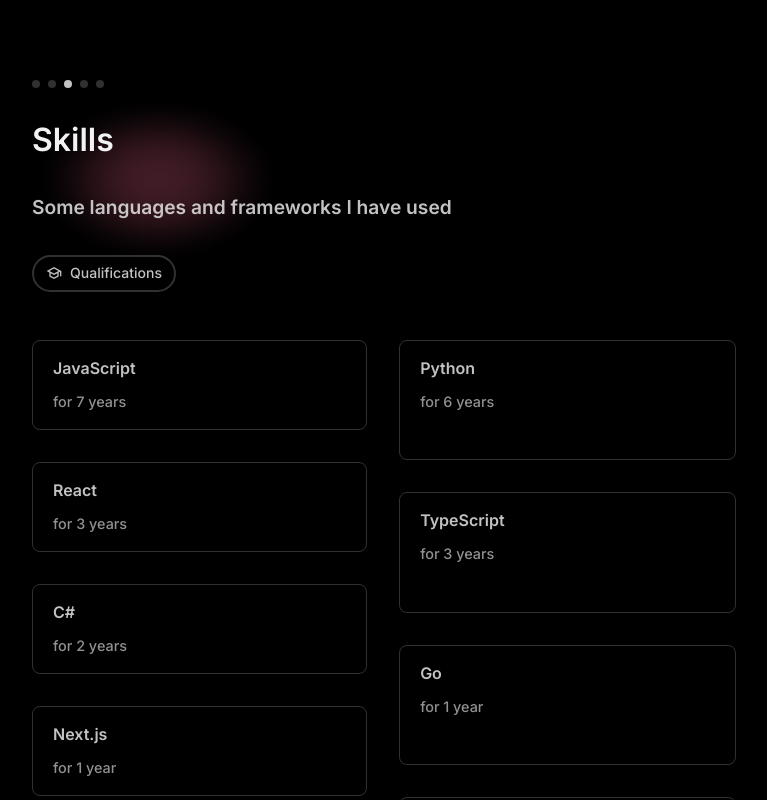
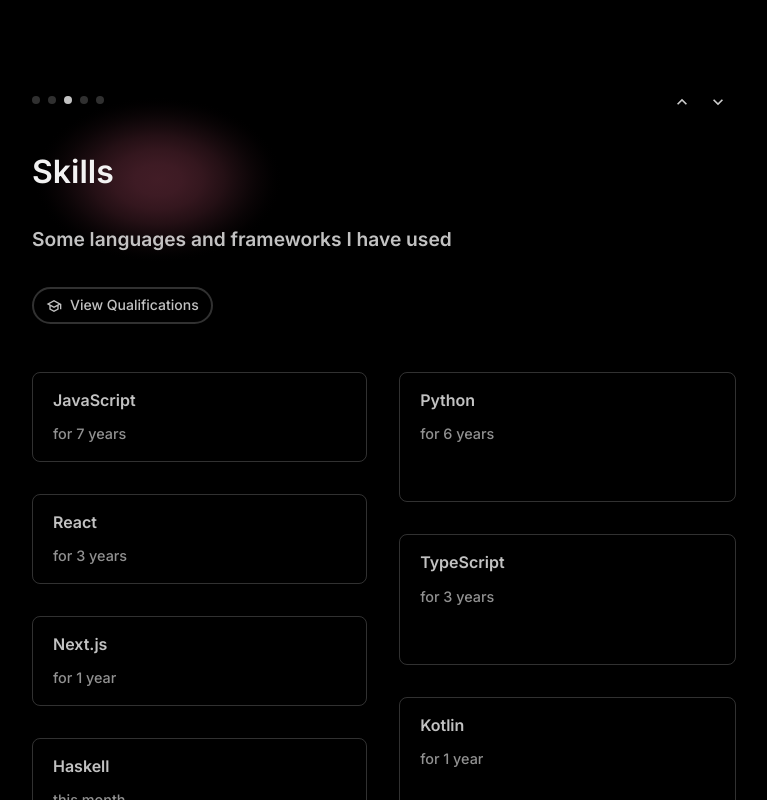
Before and after one commit to sd0e/portfolio, a Next.js app: page /skills in a window 1280 px wide. Shown: the whole page, without its empty margins (256-1023 px from the left). Built offline with nearby package versions, Linux system fonts and the light colour scheme.

Commit message:
Improve accessibility

```diff
--- a/components/layout.tsx
+++ b/components/layout.tsx
@@ -5,8 +5,10 @@
 import { motion } from 'framer-motion';
 import React, { useEffect } from 'react';
 import { useRouter } from 'next/router';
-import { createTheme, ThemeProvider, Stack } from '@mui/material';
+import { createTheme, ThemeProvider, Stack, IconButton, Tooltip } from '@mui/material';
+import { KeyboardArrowUp, KeyboardArrowDown } from '@mui/icons-material';
 import ProgressDots from './progressDots';
+import Link from 'next/link';
 
 export const siteName = 'Seb Doe - Portfolio';
 export const siteDescription = 'Software Engineer in the UK';
@@ -150,7 +152,23 @@
                                 >
                                     <Stack direction="column" spacing={4}>
                                         { mainPage ? <ThemeProvider theme={theme}>
-                                            <ProgressDots num={5} selected={pageIdx || 0} />
+                                            <Stack direction="row" spacing={2} alignItems="center" justifyContent="space-between">
+                                                <ProgressDots num={5} selected={pageIdx || 0} />
+                                                <Tooltip title="Tip: scroll or use arrow keys to navigate">
+                                                    <Stack direction="row" alignItems="center">
+                                                        { prev !== undefined ? <Link href={prev} aria-label="Navigate to previous page">
+                                                            <IconButton>
+                                                                <KeyboardArrowUp sx={{ color: "rgba(255, 255, 255, 0.8)"}} fontSize="small" />
+                                                            </IconButton>
+                                                        </Link> : null }
+                                                        { pageIdx !== 5 && next !== undefined ? <Link href={next} aria-label="Navigate to next page">
+                                                            <IconButton>
+                                                                <KeyboardArrowDown sx={{ color: "rgba(255, 255, 255, 0.8)"}} fontSize="small" />
+                                                            </IconButton>
+                                                        </Link> : null }
+                                                    </Stack>
+                                                </Tooltip>
+                                            </Stack>
                                         </ThemeProvider> : null }
                                         <span className={styles.mainPageTitleText}>{title}</span>
                                     </Stack>
--- a/pages/skills.tsx
+++ b/pages/skills.tsx
@@ -28,21 +28,24 @@
     }, {
       title: "TypeScript",
       monthsSince2000: 12 * 21 + 2
-    }, {
-      title: "C#",
-      monthsSince2000: 12 * 22 + 7
-    }, {
-      title: "Go",
-      monthsSince2000: 12 * 23
+    // }, {
+    //   title: "C#",
+    //   monthsSince2000: 12 * 22 + 7
+    // }, {
+    //   title: "Go",
+    //   monthsSince2000: 12 * 23
     }, {
       title: "Next.js",
       monthsSince2000: 12 * 23 + 1
-    }, {
-      title: "ASP.NET",
-      monthsSince2000: 12 * 23 + 2
+    // }, {
+    //   title: "ASP.NET",
+    //   monthsSince2000: 12 * 23 + 2
     }, {
       title: "Kotlin",
       monthsSince2000: 12 * 22 + 11
+    }, {
+      title: "Haskell",
+      monthsSince2000: 12 * 24 + 10
     }
   ];
 
@@ -71,7 +74,7 @@
       </Head>
       <Stack direction="row" spacing={0} sx={{ flexWrap: 'wrap', gap: 2 }} style={{ marginBottom: '3rem' }}>
         <Link href="/qualifications">
-          <SkillButton Icon={SchoolOutlined}>Qualifications</SkillButton>
+          <SkillButton Icon={SchoolOutlined}>View Qualifications</SkillButton>
         </Link>
       </Stack>
       <Boxy columns={3} items={skills}>
```
